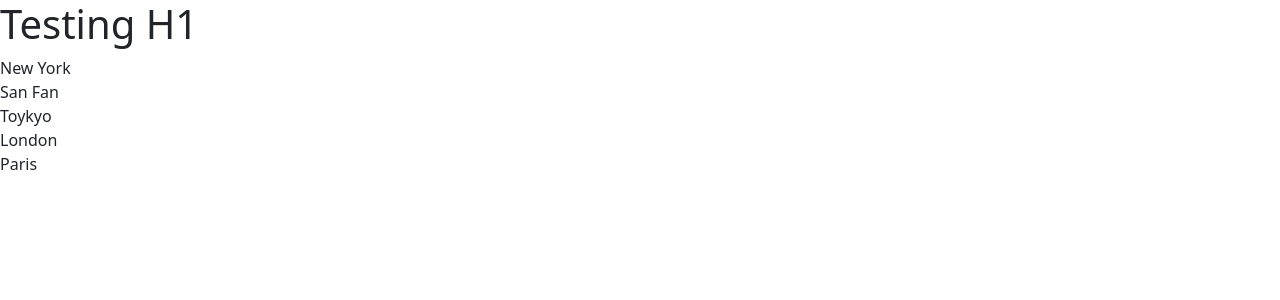
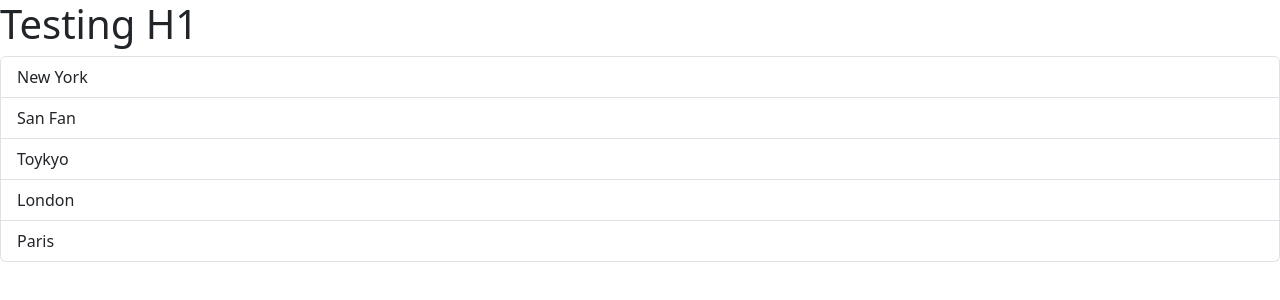
Before and after one commit to EmmaAmos/Learning-REACT, a React (Vite) app in the folder LearningReactProject/: page / in a window 1280 px wide. Shown: the top 300 px of the page. Built offline with nearby package versions, Linux system fonts and the light colour scheme.

Commit message:
added a click function

```diff
--- a/LearningReactProject/src/components/ListGroup.tsx
+++ b/LearningReactProject/src/components/ListGroup.tsx
@@ -11,17 +11,16 @@ function ListGroup() {
     'Paris'
   ];
 
-  const getMessage = () =>{
-    return items.length === 0 ? <p>No Items Found</p> : null;;
-  }
 
 //This takes the list of 'items' and converts that into a <li> element.
+// The items {} renders items dynamticlly, including the error message if nothing is found.
     return(
       <Fragment>
         <h1>Testing H1</h1>
-        {getMessage()}
+        {items.length === 0 ? <p>Not Items</p> : null}
+        {items.length === 0 && <p>No items</p> }
         <ul className="list-group">
-            {items.map(item => <li key={item}>{item}</li>)}
+            {items.map(item => <li className="list-group-item" key={item} onClick={() => console.log('clicked')}>{item}</li>)}
         </ul>
       </Fragment>
     );
```
